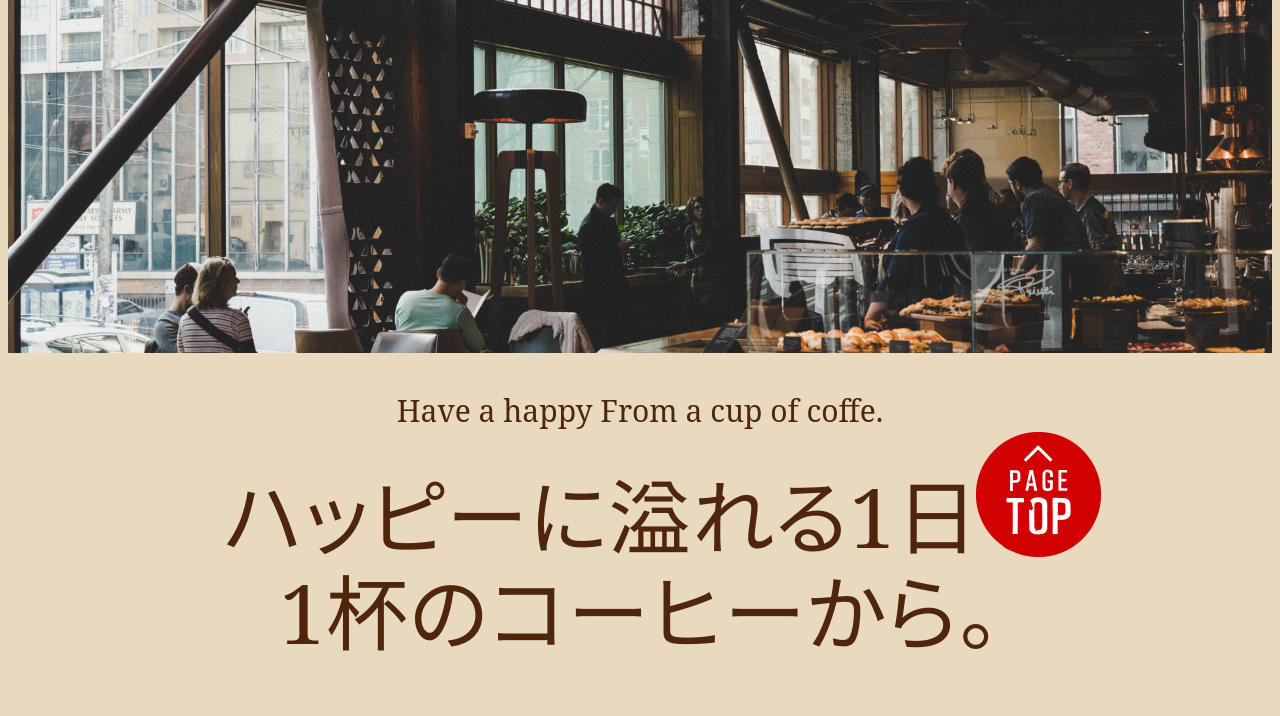
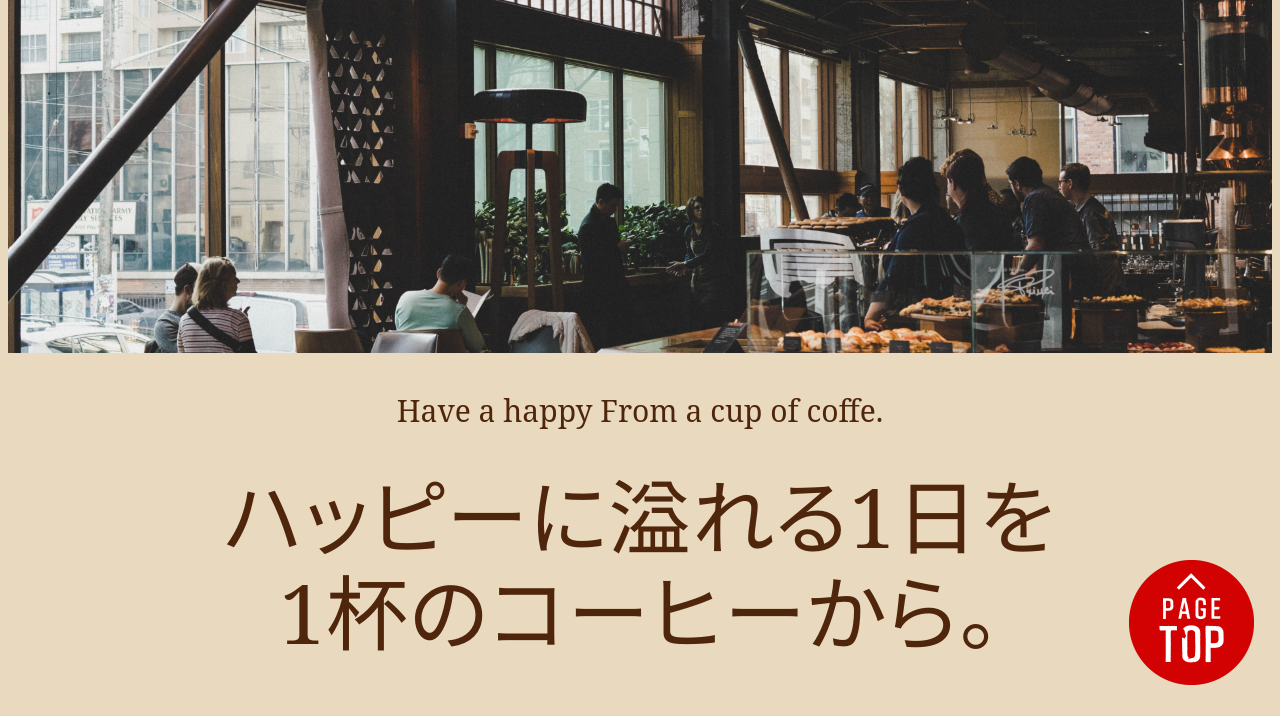
Before and after one commit to Fuji-r/LP, a plain HTML site: page index.html in a window 1280 px wide. Shown: the part 83-799 px from the top of the page. Drawn offline with Linux system fonts and the light colour scheme.

Commit message:
PC.ver fix
pc版は完成しました。モバイルも進めます。

```diff
--- a/css/style.css
+++ b/css/style.css
@@ -310,11 +310,11 @@ img {
     padding-top: 48px;
 }
 /* トップページに戻る */
-.top_icon h3 {
+.page_top h3 {
     width: 125px;
     position: fixed;
-    right: 14%;
-    bottom: 20%;
+    right: 2%;
+    bottom: 4%;
 }
 /* フッターカテゴリー */
 .footer-wrap {
--- a/index.html
+++ b/index.html
@@ -8,8 +8,9 @@
     <link rel="stylesheet" href="css/style.css">
     <meta name="designcafe" content="デザインしたカフェができました">
 </head>
+
 <body>
-    <header>
+    <header id="top_page">
         <div class="header-container_wrap">
         <div class="header-container">
         <h1><img src="images/design_cafe_logo_header@2x.png" alt="デザインカフェのロゴ"></h1>
@@ -119,10 +120,9 @@
         </div>
     </section>
     <!--ページアップボタン-->
-    <div class="top_icon">
-        <h3><img src="images/to_top@2x.png" alt="top_icon"></h3>
-        <h4><a href="images/design_cafe_logo_header@2x.png">top-page"</h4>
-    </div>
+    <div class="page_top">
+        <h3><a href="#top_page"><img src="images/to_top@2x.png" alt="top_page"></a></h3>
+        </div>
 
     <!--フッター-->
     <footer>
```
